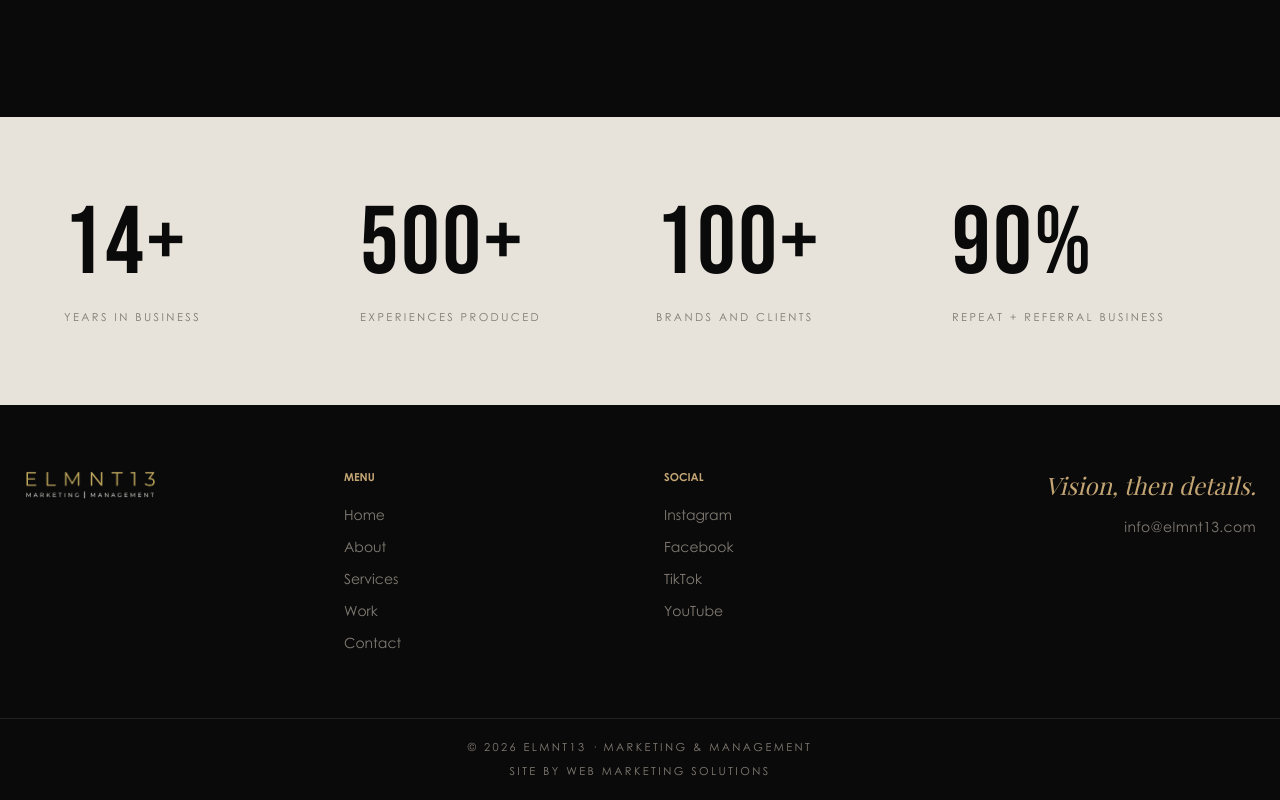
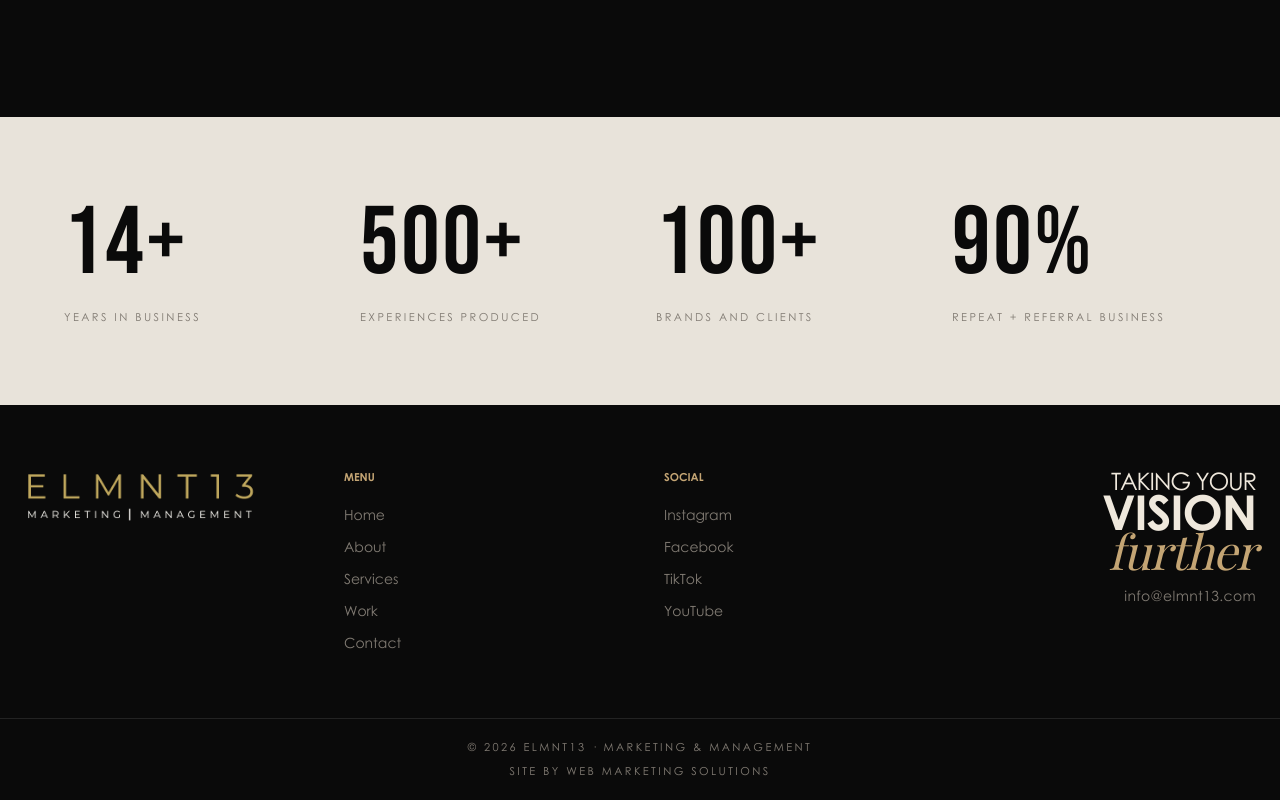
Before and after one commit to JordanVera/elmnt13, a Next.js app: page /about in a window 1280 px wide. Shown: the part 1769-2569 px from the top of the page. Built offline with nearby package versions, Linux system fonts and the light colour scheme.

Commit message:
Enhance typography in ContactCta and SiteFooter components: increase font size in ContactCta for better visibility and update SiteFooter to improve text presentation and visual hierarchy.

```diff
--- a/src/components/contact-cta.tsx
+++ b/src/components/contact-cta.tsx
@@ -45,7 +45,7 @@ export function ContactCta({
       >
         <Reveal>
           {isHomePhrase ? (
-            <h2 className="text-right font-display text-5xl tracking-tight uppercase md:text-5xl">
+            <h2 className="text-right font-display text-5xl tracking-tight uppercase md:text-6xl">
               <span className="font-bebas">Get in </span>{' '}
               <Link
                 href={href}
--- a/src/components/site-footer.tsx
+++ b/src/components/site-footer.tsx
@@ -7,7 +7,7 @@ export function SiteFooter() {
     <footer className="bg-ink text-paper">
       <div className="mx-auto grid max-w-7xl gap-12 px-6 py-12 md:grid-cols-4 md:py-16">
         <div className="space-y-6">
-          <Logo inverted />
+          <Logo inverted className="[&_img]:h-12 md:[&_img]:h-14" />
           {/* <Logo variant="weddings" href="/weddings" inverted /> */}
         </div>
 
@@ -50,9 +50,15 @@ export function SiteFooter() {
         </div>
 
         <div className="md:text-right">
-          <p className="font-serif text-2xl italic text-gold">
-            Vision, then details.
-          </p>
+          <h2 className="flex w-full flex-col items-start text-4xl leading-[0.8] tracking-tight text-paper uppercase md:items-end md:text-5xl">
+            <span className="font-sans text-[0.5em] leading-none tracking-tighter uppercase">
+              Taking your
+            </span>
+            <span className="font-bebas font-bold">Vision</span>
+            <span className="ml-18 font-serif normal-case text-gold">
+              further
+            </span>
+          </h2>
           <a
             href={`mailto:${site.email}`}
             className="mt-4 inline-block text-sm tracking-wide text-stone hover:text-gold"
```
